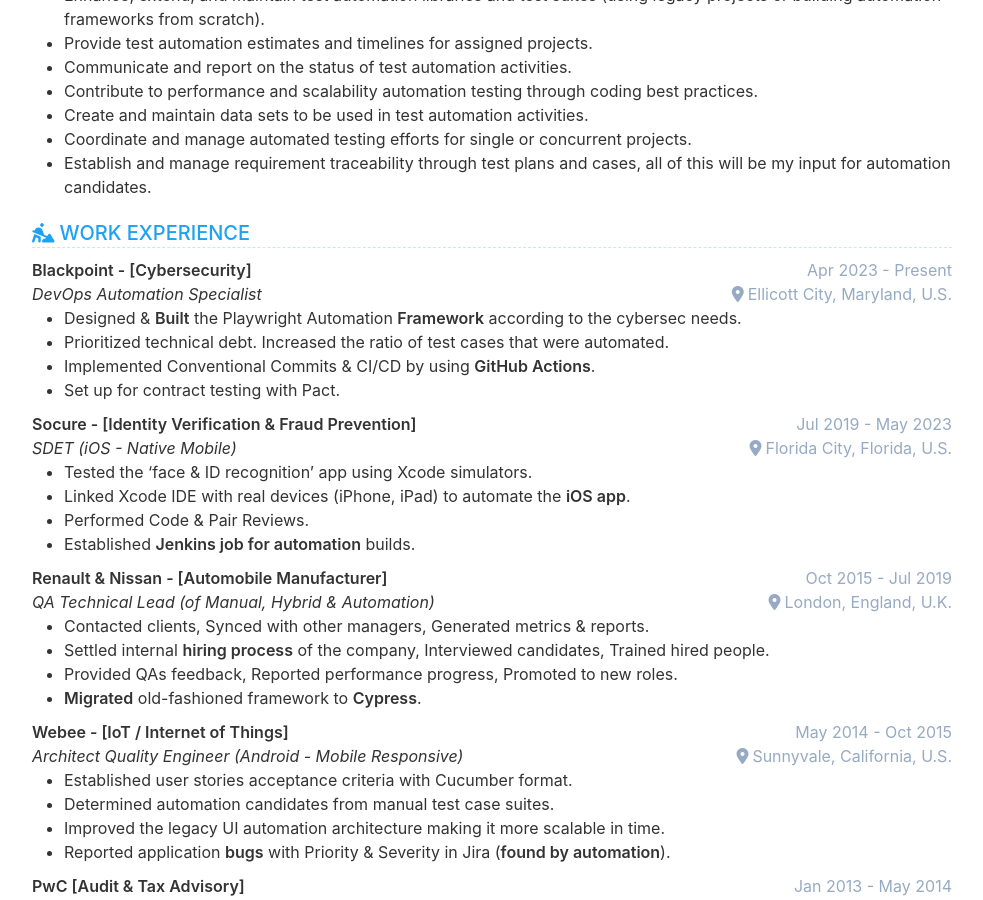
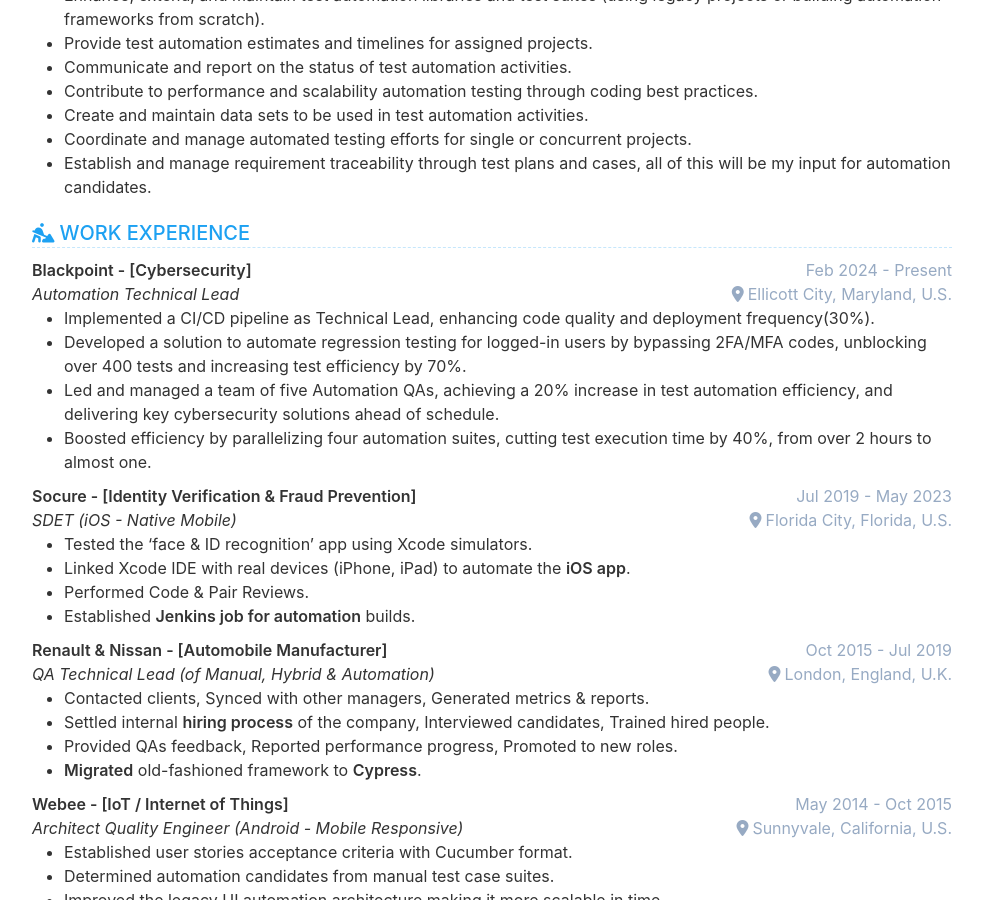
Before and after one commit to cvera08/full-resume, a Jekyll site: the page built from index.html, in a window 1280 px wide and 900 px high, scrolled down 1931 px. Shown: the whole window, without its empty margins (148-1131 px from the left). Built offline with Jekyll 4.4.1, drawn with Linux system fonts in a browser that asks for light colours.

Commit message:
feat: bpc tech lead

```diff
--- a/_data/data.yml
+++ b/_data/data.yml
@@ -133,7 +133,7 @@ experience:
     - company: Blackpoint - [Cybersecurity]
       link:
       tags:
-      date: Apr 2023 - Present
+      date: Apr 2023 - March 2024
       role: DevOps Automation Specialist
       location: Ellicott City, Maryland, U.S.
       description: |
@@ -141,6 +141,14 @@ experience:
         - Prioritized technical debt. Increased the ratio of test cases that were automated.
         - Implemented Conventional Commits & CI/CD by using **GitHub Actions**.
         - Set up for contract testing with Pact.
+      date: Feb 2024 - Present
+      role: Automation Technical Lead
+      location: Ellicott City, Maryland, U.S.
+      description: |
+        - Implemented a CI/CD pipeline as Technical Lead, enhancing code quality and deployment frequency(30%).
+        - Developed a solution to automate regression testing for logged-in users by bypassing 2FA/MFA codes, unblocking over 400 tests and increasing test efficiency by 70%.
+        - Led and managed a team of five Automation QAs, achieving a 20% increase in test automation efficiency, and delivering key cybersecurity solutions ahead of schedule.
+        - Boosted efficiency by parallelizing four automation suites, cutting test execution time by 40%, from over 2 hours to almost one.
 
     - company: Socure - [Identity Verification & Fraud Prevention]
       link:
```
